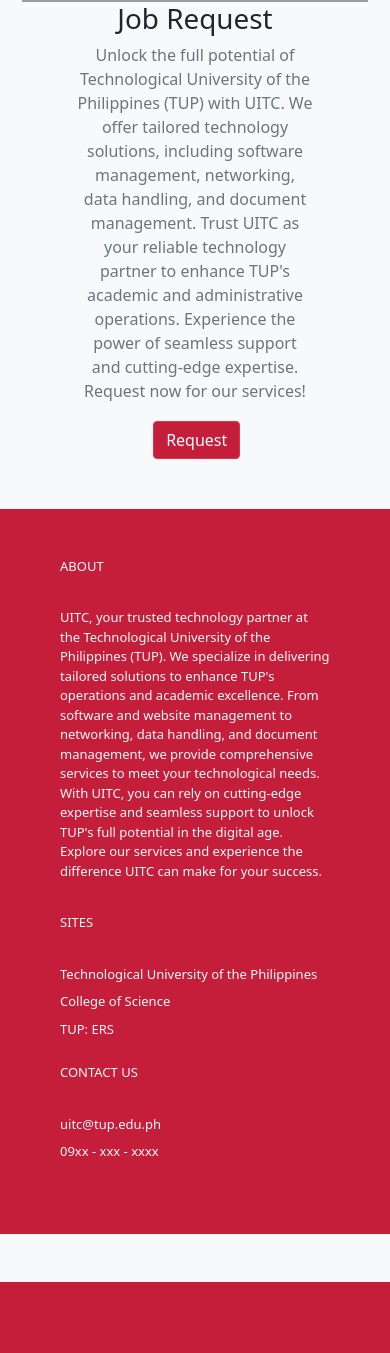
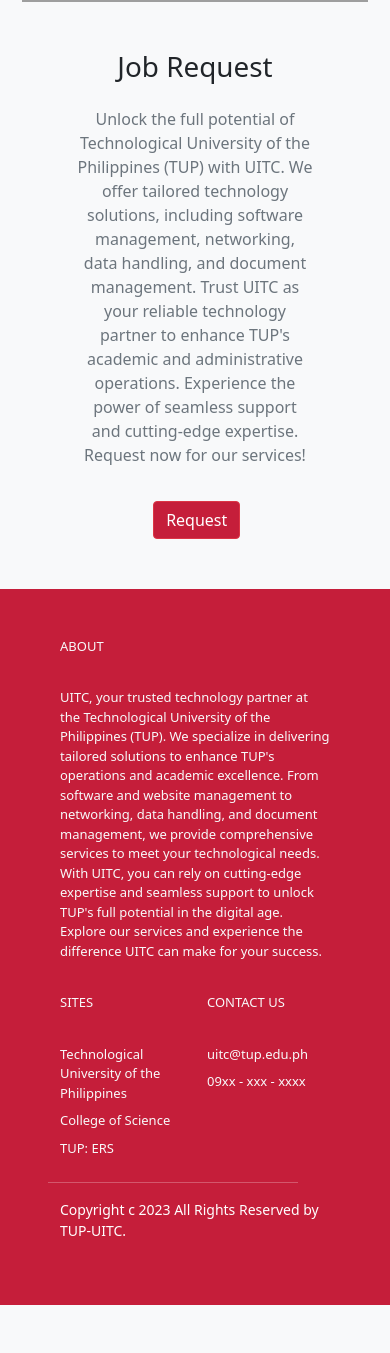
Before and after one commit to ssntn/web-job-request, a Flask app: page / in a window 390 px wide; the page is wider, and only the part inside the window is pictured. Shown: the part 732-2085 px from the top of that part. Before the commit the page ends 2014 px from the top of that part, so only its background shows below. Run offline with Flask 3, Linux system fonts and the light colour scheme; grey boxes are pictures that could not be loaded.

Commit message:
styling + details

```diff
--- a/templates/base.html
+++ b/templates/base.html
@@ -54,7 +54,7 @@
 
     <!-- FOOTER -->
     <footer>
-        <div class="px-5 row row-cols-1 row-cols-sm-1 row-cols-md-4 py-5 my-5 mx-auto -top"
+        <div class="px-5 row row-1 row-sm-1 row--md-4 py-5 my-5 mx-auto -top"
             style="background-color: var(--primary-color);">
 
             <div class="col-lg-5 col-md-8 col-sm-12 mb-3" style="margin-right: 8%;">
@@ -85,6 +85,8 @@
                     <li class="nav-item mb-2"><a href="#" class="nav-link p-0 text-muted"><p class="text-light m-0 p-0">09xx - xxx - xxxx</p></a></li>
                 </ul>
             </div>
+            <hr style="color: white; width: 85%">
+            <p class="small text-white">Copyright c 2023 All Rights Reserved by TUP-UITC.</p>
         </div>
     </footer>
 
--- a/templates/homepage.html
+++ b/templates/homepage.html
@@ -18,11 +18,10 @@
     </button>
 </div>
 {% endif %}
-
 <div class="mt-5 mx-auto row" style="width: 95%;">
 
     <!-- Carousel -->
-    <div class="col-lg-6 col-md-8 col-sm-12">
+    <div class="col-lg-6 col-md-12 col-sm-12">
         <div id="myCarousel" class="carousel slide" data-bs-ride="carousel" data-bs-interval="3000">
             <!-- Indicators -->
             <ol class="carousel-indicators">
@@ -47,15 +46,15 @@
     </div>
 
     <!-- Info -->
-    <div class="col-lg-6 col-md-8 col-sm-12">
-        <div class="d-flex flex-column justify-content-around h-100">
+    <div class="col-lg-6 col-md-12 col-sm-12">
+        <div class="d-flex pt-5 flex-column justify-content-around h-100">
 
             <div class="row mx-auto">
                 <h1 class="text-center">Job Request</h1>
             </div>
 
             <div class="row mx-auto w-75">
-                <p class="text-muted text-center">
+                <p class="text-muted text-center py-3">
                     Unlock the full potential of Technological University of the Philippines (TUP) with UITC.
                     We offer tailored technology solutions, including software management, networking, data handling,
                     and document management. Trust UITC as your reliable technology partner to enhance TUP's academic
```
Also changed, not shown: templates/form.html (+7 -1 lines).
